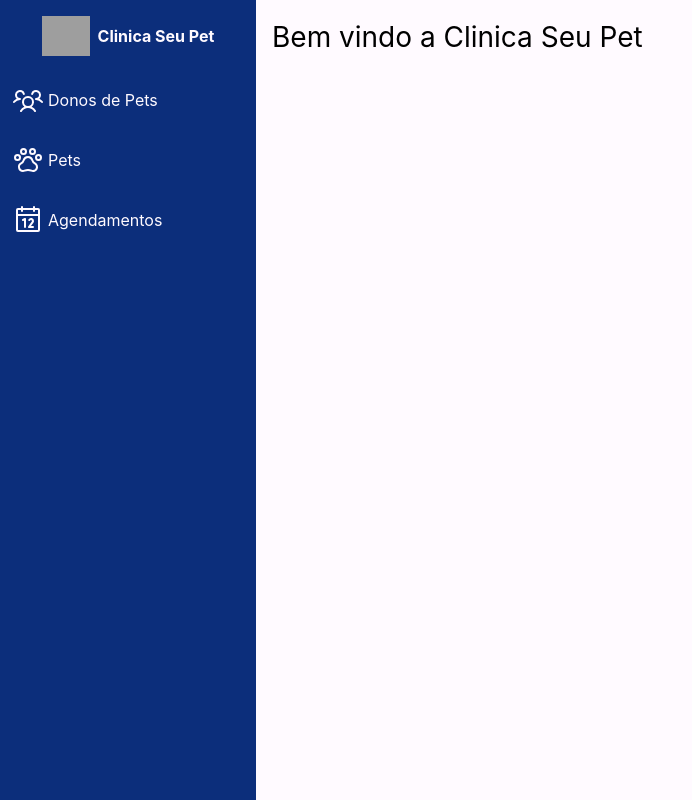
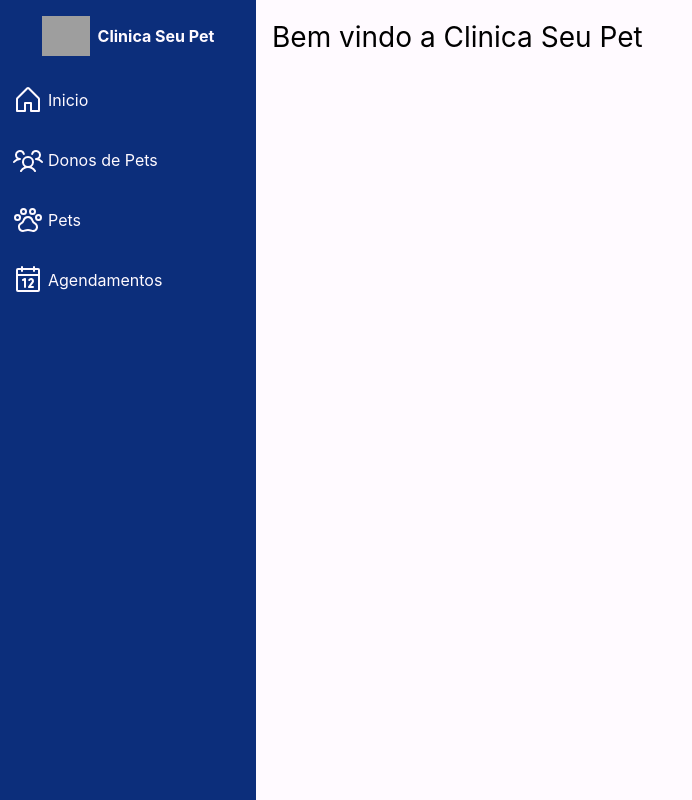
Before and after one commit to matheus-551/clinic_pets_app, a React (Vite) app: page / in a window 1280 px wide. Shown: the whole page, without its empty margins (0-692 px from the left). Built offline with nearby package versions, Linux system fonts and the light colour scheme; grey boxes are pictures that could not be loaded.

Commit message:
Adicionando o link para a tela home no navbar e no sidebar

```diff
--- a/src/components/Layout/Navbar.jsx
+++ b/src/components/Layout/Navbar.jsx
@@ -26,6 +26,14 @@ function Navbar() {
 
       {open && (
         <nav className="lg:hidden bg-primary text-white flex flex-col shadow-inner">
+          <Link
+            to="/"
+            className="p-4 border-b border-white/20 hover:bg-white hover:text-primary"
+            onClick={() => setOpen(false)}
+          >
+            Inicio
+          </Link>
+
           <Link
             to="/owners"
             className="p-4 border-b border-white/20 hover:bg-white hover:text-primary"
--- a/src/components/Layout/Sidebar.jsx
+++ b/src/components/Layout/Sidebar.jsx
@@ -1,7 +1,7 @@
 import { Link } from 'react-router-dom';
 
 import logo from '../../../public/logo.png';
-import { CalendarIcon, PawPrintIcon, UsersThreeIcon } from '@phosphor-icons/react';
+import { CalendarIcon, HouseIcon, PawPrintIcon, UsersThreeIcon } from '@phosphor-icons/react';
 
 function Sidebar() {
   return (
@@ -13,6 +13,14 @@ function Sidebar() {
         </div>
 
         <nav className="flex-1 p-1 justify-start items-center space-y-3">
+          <Link
+            to="/"
+            className="w-full flex items-center justify-start gap-1  text-base text-white p-2 hover:bg-white hover:text-primary hover:rounded"
+            href="#"
+          >
+            <HouseIcon size={32} />
+            Inicio
+          </Link>
           <Link
             to="/owners"
             className="w-full flex items-center justify-start gap-1  text-base text-white p-2 hover:bg-white hover:text-primary hover:rounded"
```
